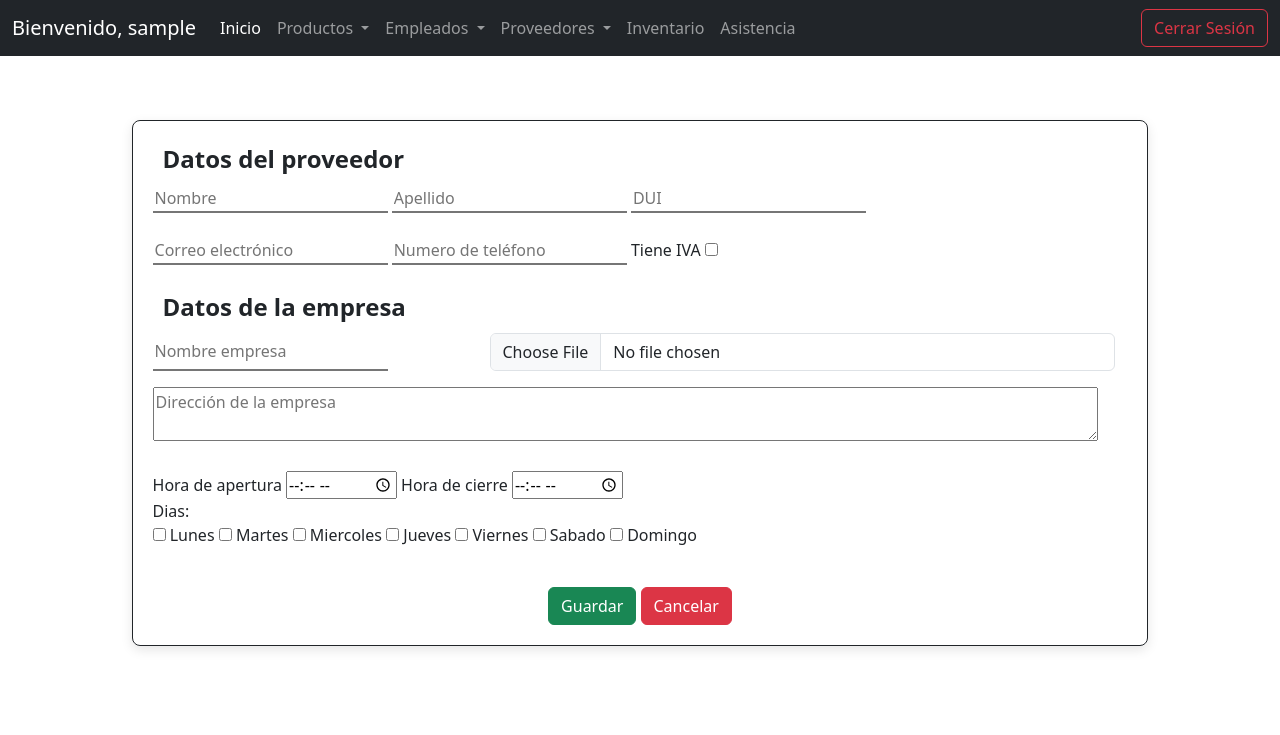
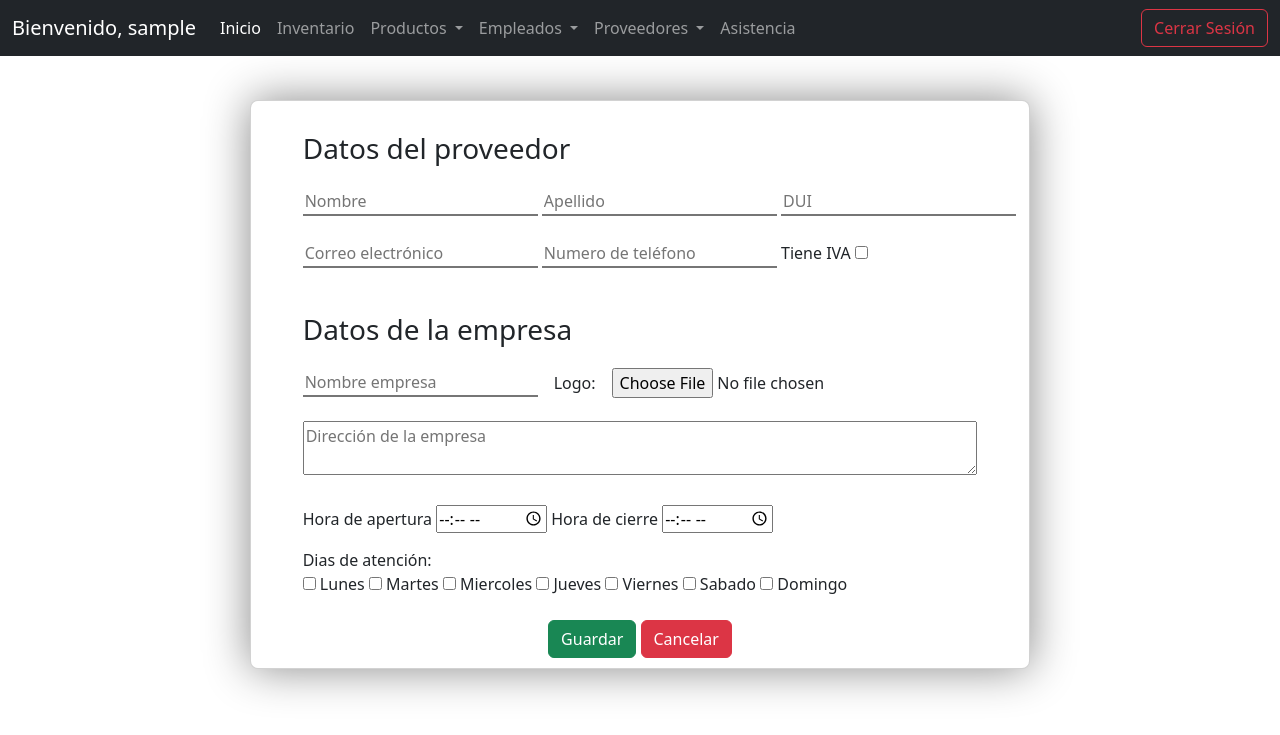
Before and after one commit to Landaverde-04/Sistema-Donde-Roger, a Django app: page /Proveedor/registrar_proveedor/ in a window 1280 px wide. Shown: the top 735 px of the page. Run offline with Django 5.2, Linux system fonts and the light colour scheme; the visitor is signed in with stand-in values (Sample User, id 1).

Commit message:
Listar proveedor y cambio de login y navbar
El template de listar proveedor ya funciona, ya muestra los proveedores registrados. La navbar fue modificado el orden de los items y el INICIO DE SESION fue modificado el redirect, ahora apunta a inventario

```diff
--- a/Gestion_Proveedores/templates/registrar_proveedor.html
+++ b/Gestion_Proveedores/templates/registrar_proveedor.html
@@ -11,8 +11,9 @@
   <body>
     <form class="form_proveedor" method="post">
       {% csrf_token %}
-      <fieldset>
-        <legend>Datos del proveedor</legend>
+      <div class="card">
+        <div class="div-contenido">
+        <h3>Datos del proveedor</h3>
         <input
           class="input_normal"
           type="text"
@@ -50,10 +51,9 @@
         />
         <label>Tiene IVA</label>
         <input type="checkbox" name="iva_proveedor" /><br /><br />
-        <legend>Datos de la empresa</legend>
-        <div class="container mb-3">
-          <div class="row">
-            <div class="col-4 d-flex justify-content-start">
+        <h3>Datos de la empresa</h3>
+        </div>
+        <div class="div-archivo">
               <input
                 class="input_normal"
                 type="text"
@@ -61,25 +61,25 @@
                 placeholder="Nombre empresa"
                 required
               />
-            </div>
-            <div class="col-8">
-              <input type="file" class="form-control" id="inputGroupFile02" />
-            </div>
-          </div>
+              <label class="label-archivo">Logo:</label>
+              <input type="file" class="input-archivo" />
         </div>
+        <div class="div-textarea">
         <textarea
           name="direccion_empresa"
           id="direccion_empresa"
           placeholder="Dirección de la empresa"
           rows="2"
-          cols="100"
+          cols="80"
         ></textarea
         ><br /><br />
         <label>Hora de apertura</label>
         <input type="time" name="hora_apertura" />
         <label>Hora de cierre</label>
         <input type="time" name="hora_cierre" /><br />
-        <label>Dias:</label><br />
+        </div>
+        <div class="div-dias">
+        <label>Dias de atención:</label><br />
         <input type="checkbox" name="dias" value="1" />
         <label>Lunes</label>
         <input type="checkbox" name="dias" value="2" />
@@ -94,11 +94,12 @@
         <label>Sabado</label>
         <input type="checkbox" name="dias" value="7" />
         <label>Domingo</label><br /><br />
-        <div class="text-center mt-3">
+        </div>
+        <div class="div-botones">
           <button type="submit" class="btn btn-success">Guardar</button>
-          <a href="#" class="btn btn-danger">Cancelar</a>
+          <a href="/Proveedor/listar_proveedores" class="btn btn-danger">Cancelar</a>
         </div>
-      </fieldset>
+        </div>
     </form>
   </body>
 </html>
--- a/Gestion_Proveedores/urls.py
+++ b/Gestion_Proveedores/urls.py
@@ -3,4 +3,5 @@ from . import views
 
 urlpatterns = [
     path('registrar_proveedor/', views.registrar_proveedor, name='registrar_proveedor'),
+    path('listar_proveedores/', views.listar_proveedor, name='listar_proveedores'),
 ]
--- a/Gestion_Proveedores/views.py
+++ b/Gestion_Proveedores/views.py
@@ -45,3 +45,10 @@ def registrar_proveedor(request):
 
 
     return render(request, 'registrar_proveedor.html')
+
+@login_required
+def listar_proveedor(request):
+
+    proveedores = Proveedor.objects.all()
+
+    return render(request, 'listar_proveedores.html', {'proveedores': proveedores})
--- a/seguridad/views.py
+++ b/seguridad/views.py
@@ -11,7 +11,7 @@ def login_view(request):
         user = authenticate(request, username=username, password=password)
         if user:
             login(request, user)
-            return redirect('dashboard')
+            return redirect('/inventario/ver_inventario')
         else:
             messages.error(request, 'Credenciales inválidas')
     return render(request, 'login.html')
--- a/static/CSS/registrar_proveedor.css
+++ b/static/CSS/registrar_proveedor.css
@@ -1,14 +1,6 @@
-fieldset{
-    border: 1px solid;
-    border-radius: 8px;
-    margin: 5% auto;
-    padding: 20px;
-    box-shadow: 0 4px 12px rgba(0, 0, 0, 0.1);
-}
-
-.form-control{
-    padding-right: 0px;
-    margin: 0px;
+.input-archivo{
+  flex: 1;               /* Opcional: Para que se ajusten proporcionalmente */
+  min-width: 0;
 }
 
 .form_proveedor{
@@ -18,12 +10,11 @@ fieldset{
     border-radius: 12px;
     width: 100%;
     justify-content: center;
-
 }
 
-legend{
-    padding: 0 10px;
-    font-weight: bold;
+h3{
+    margin-top: 3%;
+    margin-bottom: 3%;
 }
 
 .input_normal{
@@ -32,6 +23,55 @@ legend{
     border-right: 0px;
 }
 
-.col-4{
-    padding-left: 0px;
+.card{
+  display: flex;
+  flex-direction: column;
+  align-items: stretch;
+  padding: 10px;
+  max-width: 100%;
+  margin: 44px auto;
+  box-shadow: 0px 0px 45px #0007;
+  border-radius: 8px;
 }
+
+.div-contenido{
+    text-align: justify;
+    margin-left: 5.5%;
+}
+
+.div-archivo{
+     display: flex;
+  align-items: center; /* Alinea verticalmente los elementos */
+  gap: 1rem;            /* Espacio entre los elementos */
+  flex-wrap: nowrap;    /* Impide que bajen de línea */
+    margin-left: 5.5%;
+    margin-right: 5.5%;
+    margin-bottom: 3%;
+}
+
+.label-archivo {
+  white-space: nowrap;  /* Evita que el texto se divida en varias líneas */
+}
+
+.div-dias{
+    margin-top: 15px;
+    text-align: justify;
+    margin-left: 5.5%;
+}
+
+.div-botones{
+    text-align: center;
+}
+
+textarea{
+    width: 100%;
+    box-sizing: border-box;
+    padding-right: 5.5%;
+    margin-right: 5.5%
+}
+
+.div-textarea{
+    text-align: justify;
+    margin-left: 5.5%;
+    margin-right: 5.5%;
+}
--- a/templates/navegacion.html
+++ b/templates/navegacion.html
@@ -22,6 +22,9 @@
         <li class="nav-item">
           <a class="nav-link active" aria-current="page" href="/">Inicio</a>
         </li>
+        <li class="nav-item">
+          <a class="nav-link" href="{% url 'ver_inventario' %}">Inventario</a>
+        </li><li class="nav-item">
         <li class="nav-item dropdown">
           <a class="nav-link dropdown-toggle" href="#" id="navbarDropdown" role="button" data-bs-toggle="dropdown" aria-expanded="false">
             Productos
@@ -45,14 +48,12 @@
             Proveedores
           </a>
           <ul class="dropdown-menu" aria-labelledby="navbarDropdown">
-            <li><a class="dropdown-item" href="#">Lista de Proveedores</a></li>
+            <li><a class="dropdown-item" href="/Proveedor/listar_proveedores/">Lista de Proveedores</a></li>
             <li><a class="dropdown-item" href="/Proveedor/registrar_proveedor/">Registrar Proveedor</a></li>
           </ul>
         </li>
 
-        <li class="nav-item">
-          <a class="nav-link" href="{% url 'ver_inventario' %}">Inventario</a>
-        </li><li class="nav-item">
+
           <a class="nav-link" href="#">Asistencia</a>
         </li>
         </ul>
```
Also changed, not shown: Gestion_Proveedores/templates/listar_proveedores.html (added, +48 -0 lines).
